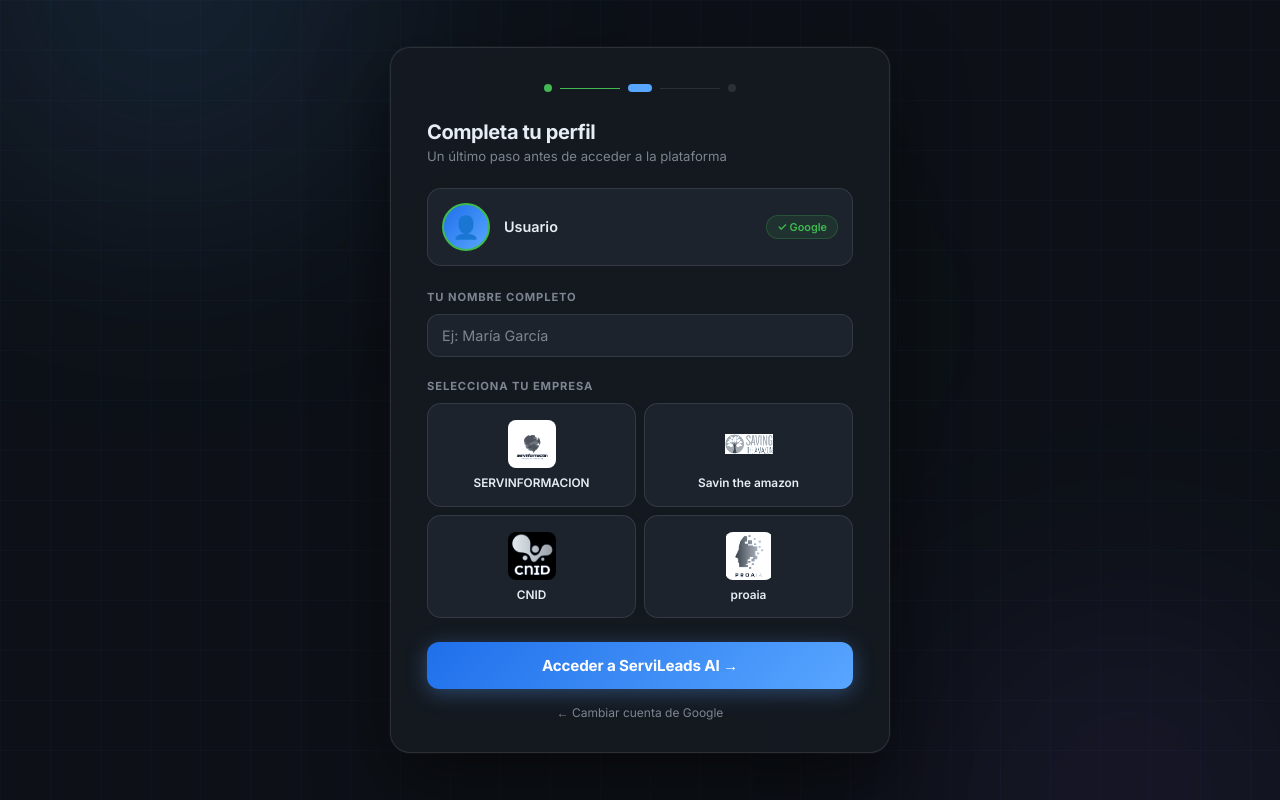
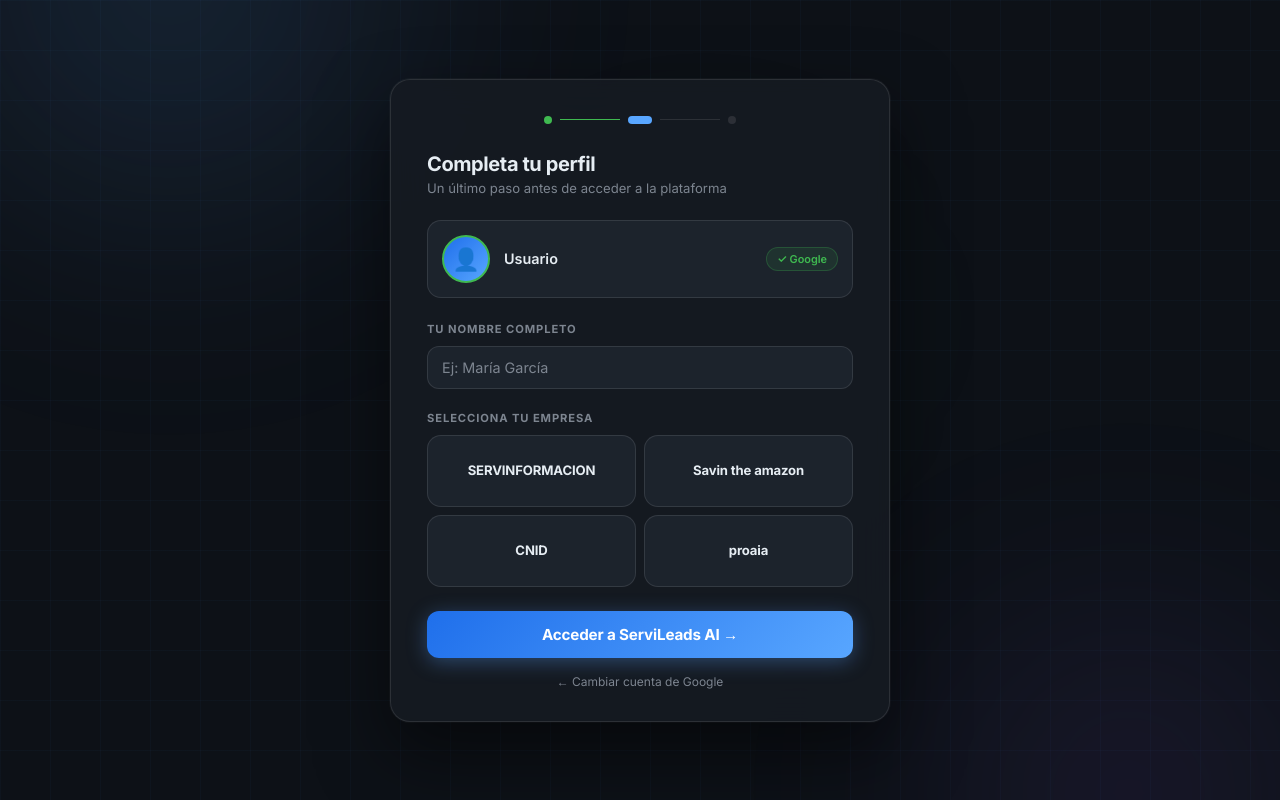
Before and after one commit to walterballen-lgtm/ServiLeadsAI, a Flask app: page /profile in a window 1280 px wide. Run offline with Flask 3, Linux system fonts and the light colour scheme; the visitor is signed in with stand-in values (Sample User, id 1).

Commit message:
Remove company logos, bold name cards; replace country chips with combobox
- profile.html: removed logo images, company name is the visual focus (bold, accent color when selected)
- map.html: country chips replaced with styled-select combobox matching empresa dropdown

Co-Authored-By: Claude Sonnet 4.6 <noreply@anthropic.com>

```diff
--- a/templates/profile.html
+++ b/templates/profile.html
@@ -138,8 +138,8 @@
   }
 
   .company-label {
-    display: flex; flex-direction: column; align-items: center;
-    gap: 8px; padding: 16px 10px 14px;
+    display: flex; flex-direction: column; align-items: center; justify-content: center;
+    gap: 0; padding: 18px 12px;
     border: 1.5px solid var(--border);
     border-radius: 14px;
     background: var(--surface2);
@@ -147,6 +147,7 @@
     transition: border-color .2s, background .2s, transform .15s, box-shadow .2s;
     user-select: none;
     text-align: center;
+    min-height: 72px;
   }
   .company-label:hover {
     border-color: rgba(88,166,255,.4);
@@ -159,22 +160,13 @@
     box-shadow: 0 0 0 2px rgba(88,166,255,.25), 0 6px 20px rgba(88,166,255,.15);
   }
   .company-label input { display: none; }
-  .company-icon { font-size: 26px; line-height: 1; display:flex;align-items:center;justify-content:center; }
-  .company-icon img {
-    width: 48px; height: 48px;
-    object-fit: contain;
-    border-radius: 8px;
-    mix-blend-mode: luminosity;
-    filter: brightness(1.1) contrast(1.05);
-    transition: filter .2s, mix-blend-mode .2s;
+  .company-name {
+    font-size: .82rem; font-weight: 700;
+    color: var(--text); line-height: 1.35;
+    letter-spacing: -.01em;
   }
-  .company-label:has(input:checked) .company-icon img {
-    mix-blend-mode: normal;
-    filter: brightness(1) contrast(1);
-  }
-  .company-name {
-    font-size: .74rem; font-weight: 600;
-    color: var(--text); line-height: 1.3;
+  .company-label:has(input:checked) .company-name {
+    color: var(--accent);
   }
 
   /* ---- Error ---- */
@@ -278,36 +270,24 @@
         <label class="company-label">
           <input type="radio" name="company" value="SERVINFORMACION" required
                  {% if request.form.get('company') == 'SERVINFORMACION' %}checked{% endif %}>
-          <span class="company-icon">
-            <img src="/static/logos/servinformacion.jpg" alt="SERVINFORMACION">
-          </span>
           <span class="company-name">SERVINFORMACION</span>
         </label>
 
         <label class="company-label">
           <input type="radio" name="company" value="Savin the amazon"
                  {% if request.form.get('company') == 'Savin the amazon' %}checked{% endif %}>
-          <span class="company-icon">
-            <img src="/static/logos/savin.png" alt="Savin the amazon">
-          </span>
           <span class="company-name">Savin the amazon</span>
         </label>
 
         <label class="company-label">
           <input type="radio" name="company" value="CNID"
                  {% if request.form.get('company') == 'CNID' %}checked{% endif %}>
-          <span class="company-icon">
-            <img src="/static/logos/cnid.jpg" alt="CNID">
-          </span>
           <span class="company-name">CNID</span>
         </label>
 
         <label class="company-label">
           <input type="radio" name="company" value="proaia"
                  {% if request.form.get('company') == 'proaia' %}checked{% endif %}>
-          <span class="company-icon">
-            <img src="/static/logos/proaia.jpg" alt="proaia">
-          </span>
           <span class="company-name">proaia</span>
         </label>
 
```
Also changed, not shown: templates/map.html (+17 -28 lines).
